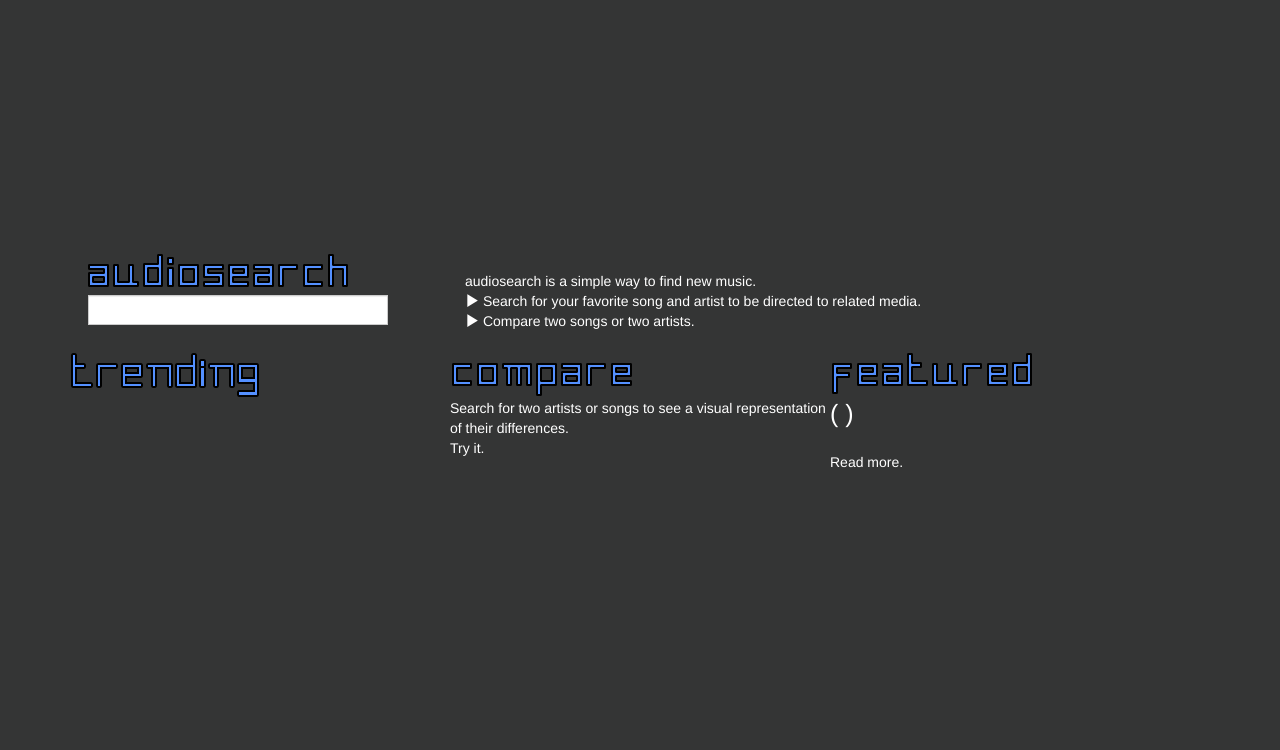
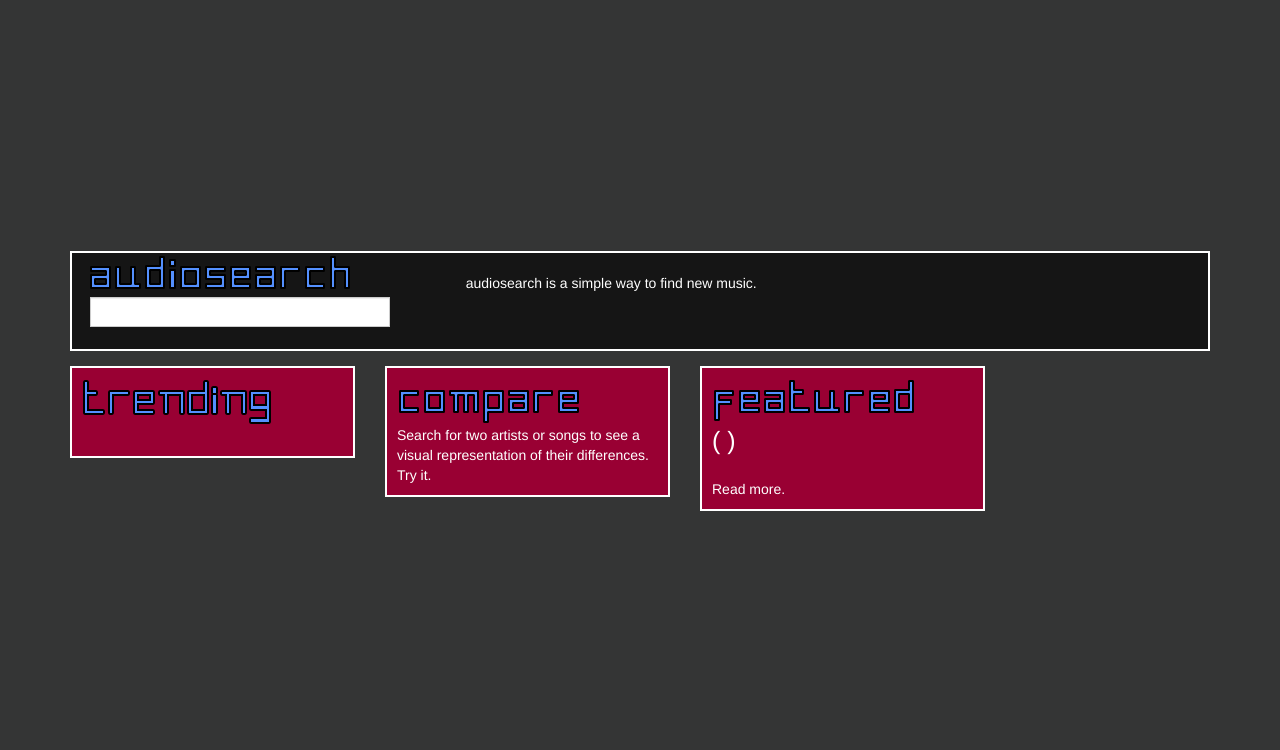
Before and after one commit to bchambs/audiosearch, a Django app: template templates/index.html in a window 1280 px wide. Shown: the top 750 px of the page. Run offline with Django 3.2, Linux system fonts and the light colour scheme; the template is opened without the code that fills it, so the values that code supplies are empty; parts of the project's set-up code (start-up, migrations or seed data) failed here and were passed over; some libraries are stand-ins or nearby versions.

Commit message:
changed css

```diff
--- a/home/views.py
+++ b/home/views.py
@@ -12,9 +12,10 @@
 
 def index(request):
     trending = artist.top_hottt()
+    del trending[10:]
 
     c = Context({
-        'trending': artist.top_hottt(),
+        'trending': trending,
     })
 
     #add file error checking
--- a/static/css/grid.css
+++ b/static/css/grid.css
@@ -1,5 +1,7 @@
 body {
+
     background: #343535;
+
     margin:0;
     padding:0px;
     color:white;
@@ -16,26 +18,23 @@
     top: 250px;
 }
 
-/*
-.red {
-    background: red;
+.box {
+    border-style: solid;
+    border-width: 2px;
+    border-color: white;
 }
-.blue {
-    background: blue;
+
+#index-h-separator {
+    height: 15px;
 }
-.green {
-    background: green;
+
+#index-w-separator {
+    width: 15px;
 }
-.purple {
-    background: purple;
-}
-.orange {
-    background: orange;
-}
-*/
 
 #index-header {
     height: 100px;
+    background: #151515;
 }
 
 #title-block {
@@ -52,18 +51,18 @@
 }
 
 #trending-block {
-    height: 400px;
-    padding: 0;
+    padding: 10px;
+    background: #990033;
 }
 
 #misc-block {
-    height: 400px;
-    padding: 0;
+    padding: 10px;
+    background: #990033;
 }
 
 #featured-block {
-    height: 400px;
-    padding: 0;
+    padding: 10px;
+    background: #990033;
 }
 
 #search-bar {
--- a/templates/index.html
+++ b/templates/index.html
@@ -23,7 +23,7 @@
 
     <!--main column-->
     <div id="index-main-col" class="col-lg-10">
-        <div id="index-header" class="row red">
+        <div id="index-header" class="row red box">
 
             <!--title block-->
             <div id="title-block" class="col-lg-4 red">
@@ -40,16 +40,17 @@
             <!--summary block-->
             <div id="summary-block" class="col-lg-8 green ">
                 audiosearch is a simple way to find new music.<br />
-                <span class="glyphicon glyphicon-play"></span> Search for your favorite song and artist to be directed to related media.<br />
-                <span class="glyphicon glyphicon-play"></span> Compare two songs or two artists.<br />
             </div>
             <!--END summary block -->
         </div>
 
-        <div id="index-content" class= "row blue">
+        <div id="index-h-separator" class="row">
+        </div>
+
+        <div id="index-content" class= "row">
 
             <!--trending block-->
-            <div id="trending-block" class="col-lg-4 orange">
+            <div id="trending-block" class="col-lg-3 box">
                 <img src="{{ STATIC_URL }}img/trending.png"> <br />
                 {% for t in trending %}
                     <a href = {% url 'home.views.artist_info' %}?q={{ t.name.split|join:'+' }}> {{ t }} </a> <br />
@@ -57,15 +58,21 @@
                 <br />
             </div><!--END trending block-->
 
+            <div id="index-w-separator" class="col-lg-1">
+            </div>
+
             <!--misc block-->
-            <div id="misc-block" class="col-lg-4 blue">
+            <div id="misc-block" class="col-lg-3 box">
                 <img src="{{ STATIC_URL }}img/compare.png"> <br />
                 Search for two artists or songs to see a visual representation of their differences.</br>
                 <a href = {% url 'home.views.compare' %}>Try it.</a>
             </div><!--END block-->
 
+            <div id="index-w-separator" class="col-lg-1">
+            </div>
+
             <!--featured-block-->
-            <div id="featured-block" class="col-lg-4 purple">
+            <div id="featured-block" class="col-lg-3 box">
                 <img src="{{ STATIC_URL }}img/featured.png"> <br />
                 <a id="featured-artist" href = {% url 'home.views.artist_info' %}?q={{ fname.split|join:'+' }}> {{ fname }}
                 (
```
Also changed, not shown: 1 other file.
